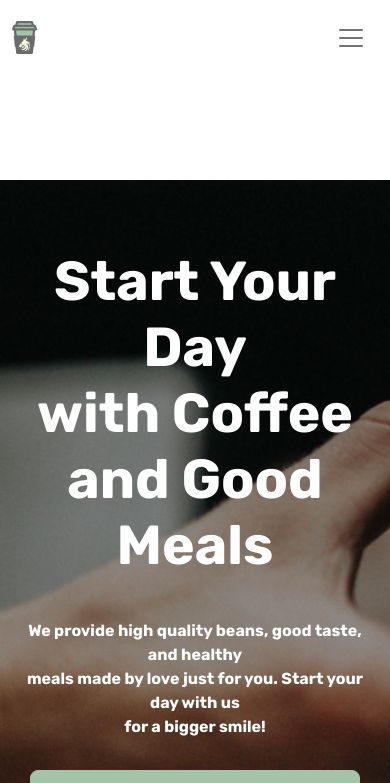
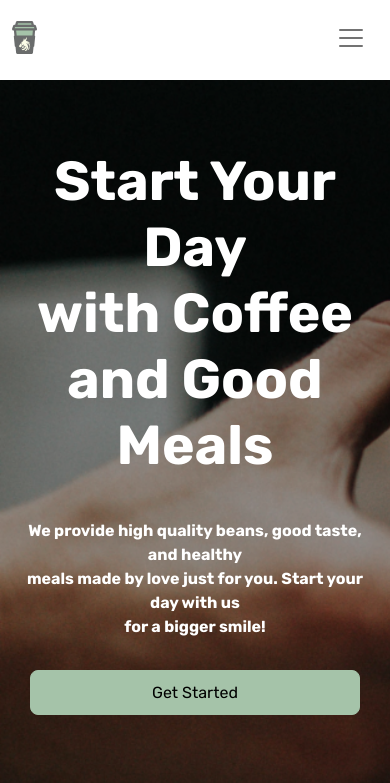
Before and after one commit to aviantofan/black-dragon-coffeeshop-frontend, a React (Create React App) app: page / in a window 390 px wide. Shown: the top 783 px of the page. Built offline with nearby package versions, Linux system fonts and the light colour scheme.

Commit message:
style: delete margin top header

```diff
--- a/src/assets/css/home.css
+++ b/src/assets/css/home.css
@@ -255,12 +255,7 @@ header.home .opacity .btn {
     margin: 0 auto;
   }
 
-  /* nav .navigation {
-    padding: 10px;
-  } */
-  header.header-homepage {
-    margin-top: 100px;
-  }
+
 
   header.home .option-form {
     width: 90%;
```
